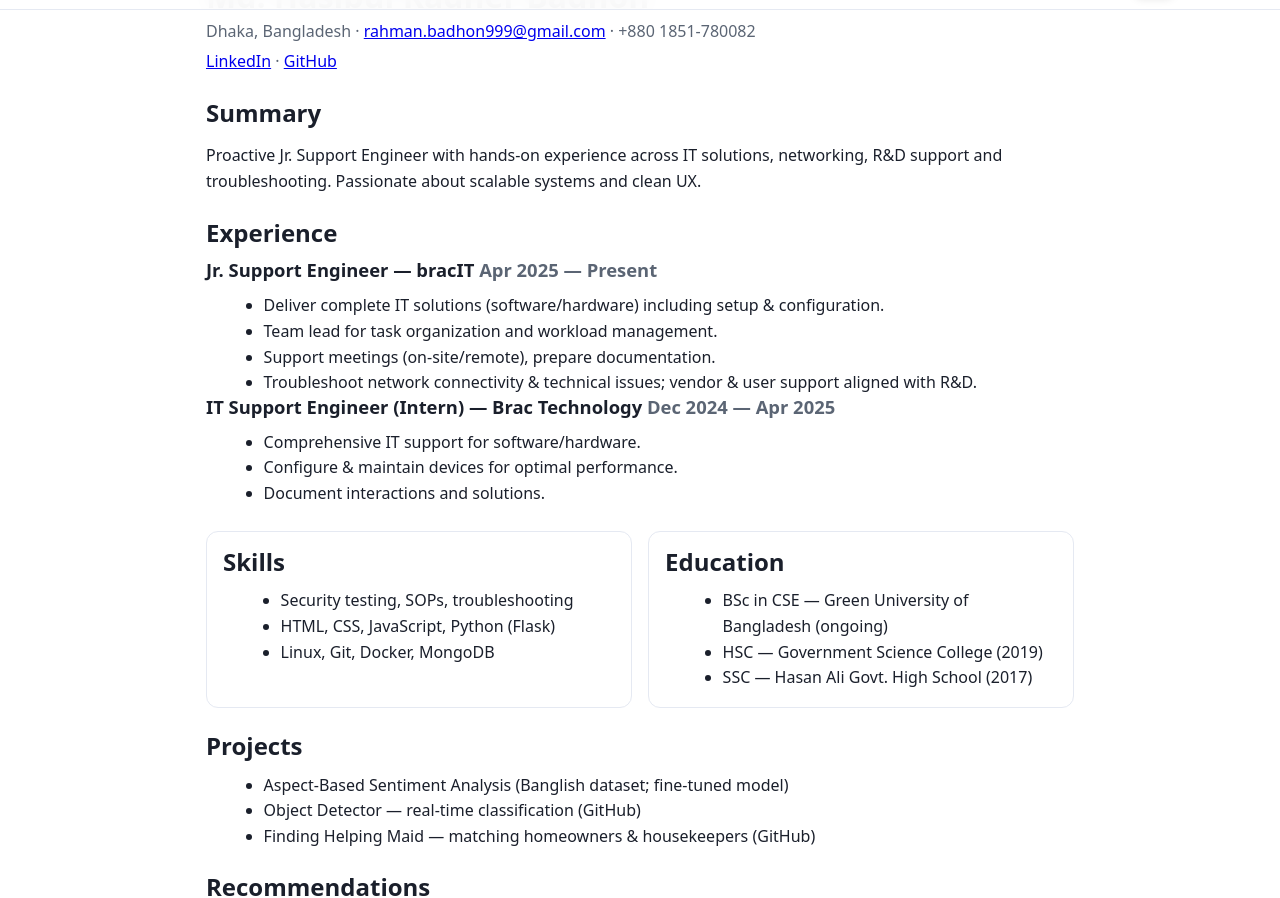
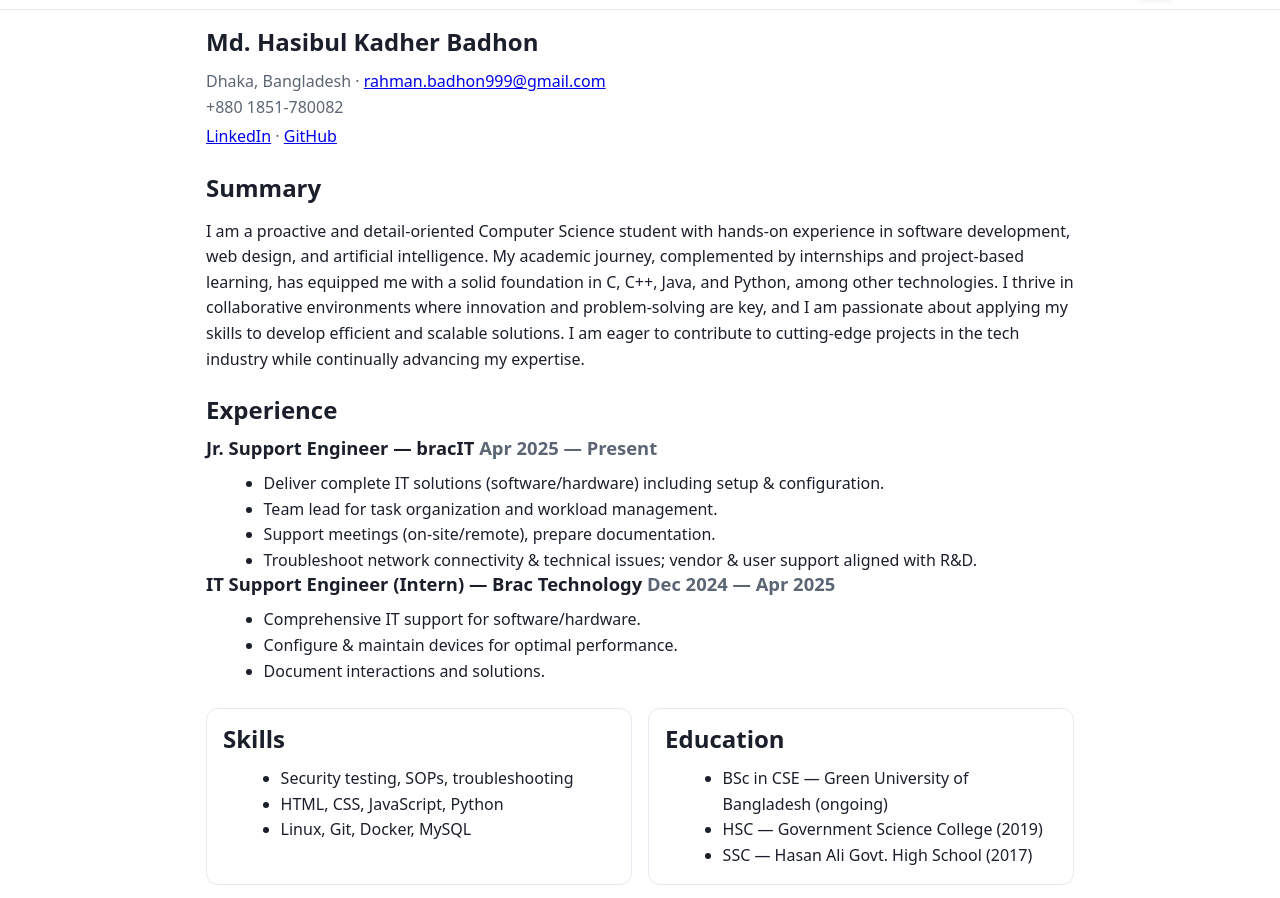
Before and after one commit to badhon999/Portfolio_9991, a plain HTML site: page CV.html in a window 1280 px wide. Shown: the part 55-953 px from the top of the page. Drawn offline with Linux system fonts and the light colour scheme.

Commit message:
secondary_changes

```diff
--- a/CV.html
+++ b/CV.html
@@ -35,14 +35,16 @@
 
   <main class="cv">
     <header>
-      <h1>Md. Hasibul Kadher Badhon</h1>
-      <p class="meta">Dhaka, Bangladesh · <a href="mailto:rahman.badhon999@gmail.com">rahman.badhon999@gmail.com</a> · +880 1851‑780082</p>
-      <p class="meta"><a href="https://www.linkedin.com/in/hasibul-kadher-badhon-785a84178/">LinkedIn</a> · <a href="https://github.com/badhon999">GitHub</a></p>
+      <br>
+      <br>
+      <h2>Md. Hasibul Kadher Badhon</h2>
+      <p class="meta">Dhaka, Bangladesh · <a href="mailto:rahman.badhon999@gmail.com">rahman.badhon999@gmail.com</a> <br>+880 1851-780082</p>
+      <p class="meta"><a href="https://www.linkedin.com/in/hasibulbadhon/">LinkedIn</a> · <a href="https://github.com/badhon999">GitHub</a></p>
     </header>
 
     <section>
       <h2>Summary</h2>
-      <p>Proactive Jr. Support Engineer with hands‑on experience across IT solutions, networking, R&D support and troubleshooting. Passionate about scalable systems and clean UX.</p>
+      <p> I am a proactive and detail-oriented Computer Science student with hands-on experience in software development, web design, and artificial intelligence. My academic journey, complemented by internships and project-based learning, has equipped me with a solid foundation in C, C++, Java, and Python, among other technologies. I thrive in collaborative environments where innovation and problem-solving are key, and I am passionate about applying my skills to develop efficient and scalable solutions. I am eager to contribute to cutting-edge projects in the tech industry while continually advancing my expertise.</p>
     </section>
 
     <section>
@@ -71,8 +73,8 @@
         <h2>Skills</h2>
         <ul>
           <li>Security testing, SOPs, troubleshooting</li>
-          <li>HTML, CSS, JavaScript, Python (Flask)</li>
-          <li>Linux, Git, Docker, MongoDB</li>
+          <li>HTML, CSS, JavaScript, Python</li>
+          <li>Linux, Git, Docker, MySQL</li>
         </ul>
       </div>
       <div class="block">
@@ -88,9 +90,9 @@
     <section>
       <h2>Projects</h2>
       <ul>
-        <li>Aspect‑Based Sentiment Analysis (Banglish dataset; fine‑tuned model)</li>
-        <li>Object Detector — real‑time classification (GitHub)</li>
-        <li>Finding Helping Maid — matching homeowners & housekeepers (GitHub)</li>
+        <li>Aspect‑Based Sentiment Analysis (Banglish dataset; fine-tuned model)</li>
+        <li>Object Detector — real‑time classification</li>
+        <li>Finding Helping Maid — matching homeowners & housekeepers</li>
       </ul>
     </section>
 
--- a/script.js
+++ b/script.js
@@ -51,10 +51,10 @@ const i18n = {
     hero_tag:'আমি নির্ভরযোগ্য সিস্টেম ও ব্যবহারবান্ধব ওয়েব অভিজ্ঞতা তৈরি করি। নেটওয়ার্কিং, সিকিউরিটি টেস্টিং ও ক্লাউড নিয়ে কাজ করছি।',
     cta_projects:'প্রজেক্ট দেখুন', cta_cv:'সিভি ডাউনলোড',
     tk1:'আইটি সলিউশন', tk2:'নেটওয়ার্কিং', tk3:'আরঅ্যান্ডডি', tk4:'ট্রাবলশুটিং', tk5:'সিকিউরিটি টেস্টিং',
-    about_h:'পরিচিতি', about_p:'নেটওয়ার্ক/সিকিউরিটি, অটোমেশন ও পরিচ্ছন্ন UI‑এ আগ্রহী। সমস্যা সমাধান ও শেখা শেয়ার করতে ভালোবাসি।',
+    about_h:'পরিচিতি', about_p:'প্রযুক্তিতে আমার যাত্রা শুরু হয়েছিল কৌতূহল থেকে এবং এখন তা অর্থপূর্ণ সমাধান তৈরির প্রতি গভীর প্রতিশ্রুতিতে পরিণত হয়েছে। সফটওয়্যার ডেভেলপমেন্ট, কৃত্রিম বুদ্ধিমত্তা এবং আইটি সহায়তায় বাস্তব অভিজ্ঞতার সাথে সাথে, আমি সহযোগিতামূলক পরিবেশে সাফল্য লাভ করি যেখানে উদ্ভাবন ব্যবহারিক প্রয়োগের সাথে মিলিত হয়। "অ্যাসপেক্ট বেসড সেন্টিমেন্ট অ্যানালাইসিস ইউজিং ডিপ লার্নিং ফর বাংলিশ ই-কমার্স রিভিউ" শীর্ষক আমার সাম্প্রতিক থিসিস প্রকল্পটি অত্যাধুনিক প্রযুক্তি ব্যবহার করে জটিল সমস্যাগুলি মোকাবেলা করার আমার দক্ষতা প্রদর্শন করে। জটিল প্রযুক্তিগত সমাধান এবং বাস্তব বিশ্বের ব্যবহারকারীর চাহিদার মধ্যে ব্যবধান পূরণ করার সুযোগ আমাকে যা অনুপ্রাণিত করে তা হল। আমি নেটওয়ার্ক সমস্যা সমাধান করছি, এআই মডেল তৈরি করছি, অথবা দলীয় উদ্যোগের নেতৃত্ব দিচ্ছি, আমি প্রতিটি কাজ উৎসাহ এবং মনোযোগের সাথে বিস্তারিতভাবে করি। আমি বিশ্বাস করি প্রযুক্তির উচিত মানুষকে ক্ষমতায়িত করা, এবং আমি এটিকে সকলের জন্য অ্যাক্সেসযোগ্য এবং দক্ষ করে তুলতে প্রতিশ্রুতিবদ্ধ।',
     about_do_h:'আমি যা করি', about_do_1:'সিকিউরিটি টেস্টিং ও হার্ডেনিং', about_do_2:'HTML/CSS/JS দিয়ে ওয়েব অ্যাপ', about_do_3:'ক্লাউড ও ডেভঅপস বেসিকস',
     about_use_h:'আমি যা ব্যবহার করি', about_use_p:'Linux, Git, Docker, Python, Flask, MongoDB, ইউটিলিটি‑ফার্স্ট CSS',
-    about_want_h:'আমার লক্ষ্য', about_want_p:'সিকিউরিটি‑মাইন্ডেড ইঞ্জিনিয়ার হিসেবে নির্ভরযোগ্য সিস্টেম তৈরি করা।',
+    about_want_h:'আমার লক্ষ্য', about_want_p:'একজন সিস্টেম ইঞ্জিনিয়ার এবং নির্ভরযোগ্য ডেটা বিশ্লেষক হিসেবে ভূমিকা পালন করতে হবে।',
     skills_h:'দক্ষতা', skill_sec:'সিকিউরিটি টেস্টিং',
     projects_h:'প্রজেক্ট',
     exp_h:'অভিজ্ঞতা',
```
